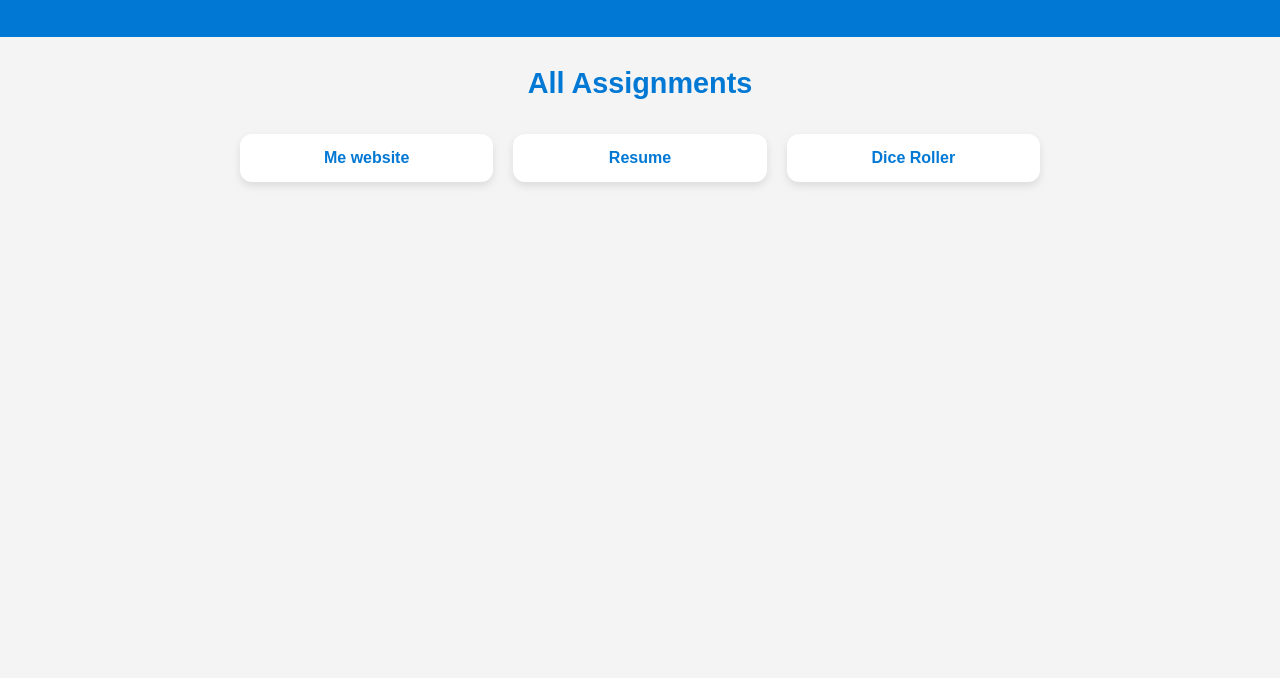
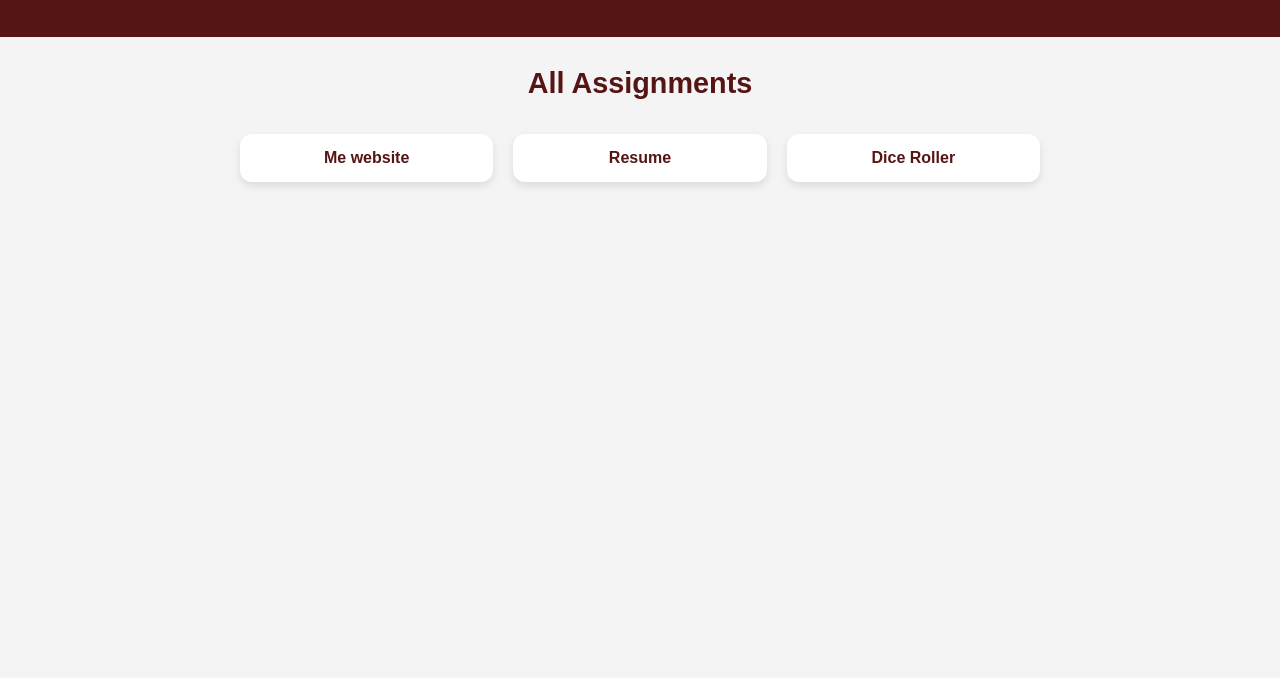
Before and after one commit to WiegelC/Node-Js-Assignment-Portfolio, a website: page client/index.html in a window 1280 px wide. Shown: the part 122-800 px from the top of the page. Drawn offline with Linux system fonts and the light colour scheme.

Commit message:
Updated colors

```diff
--- a/client/style.css
+++ b/client/style.css
@@ -9,7 +9,7 @@ body {
 
 /* Header */
 header {
-    background-color: #0078D4;
+    background-color: #561515;
     color: white;
     padding: 20px;
     font-size: 1.5em;
@@ -19,7 +19,7 @@ header {
 h2 {
     margin-top: 30px;
     font-size: 1.8em;
-    color: #0078D4;
+    color: #561515;
 }
 
 /* Assignment Cards */
@@ -39,7 +39,7 @@ h2 {
     border-radius: 12px;
     box-shadow: 0 4px 8px rgba(0, 0, 0, 0.1);
     text-decoration: none;
-    color: #0078D4;
+    color: #561515;
     font-weight: bold;
     transition: transform 0.3s ease, box-shadow 0.3s ease;
 }
```
